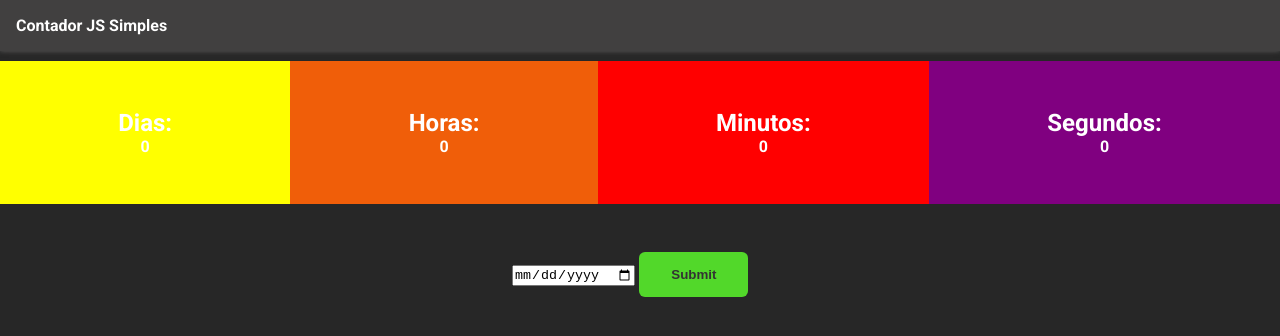
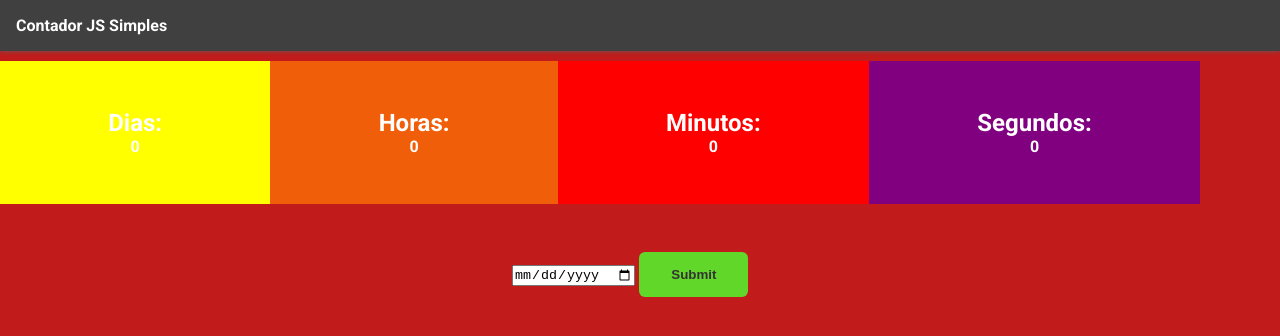
Before and after one commit to Mateuscastroc/responsive-counter-app, a website built with Parcel: page index.html in a window 1280 px wide. Built offline with nearby package versions, Linux system fonts and the light colour scheme.

Commit message:
Update styles.css

```diff
--- a/src/styles.css
+++ b/src/styles.css
@@ -25,10 +25,10 @@ body {
 
   display: grid;
   grid-template-areas:
-  'counter-dias counter-dias'
-  'counter-horas counter-horas'
-  'counter-minutos counter-minutos'
-  'counter-segundos counter-segundos';
+  'counter-dias'
+  'counter-horas'
+  'counter-minutos'
+  'counter-segundos';
 
 
 }
@@ -69,12 +69,15 @@ body {
 
 }
 
-@media screen and (min-width: 700px) {
+
+@media only screen and (min-width: 700px) {
+  body {
+    font-family: 'Roboto', sans-serif;
+    background: rgb(194, 27, 27);
+  }
   .counter-dashboard {
-    background-color: aqua;
+    max-width: 1200px;
     grid-template-areas:
-    'counter-dias counter-horas counter-minutos counter-segundos'
-    'counter-dias counter-horas counter-minutos counter-segundos'
     'counter-dias counter-horas counter-minutos counter-segundos'
     ;
 
```
